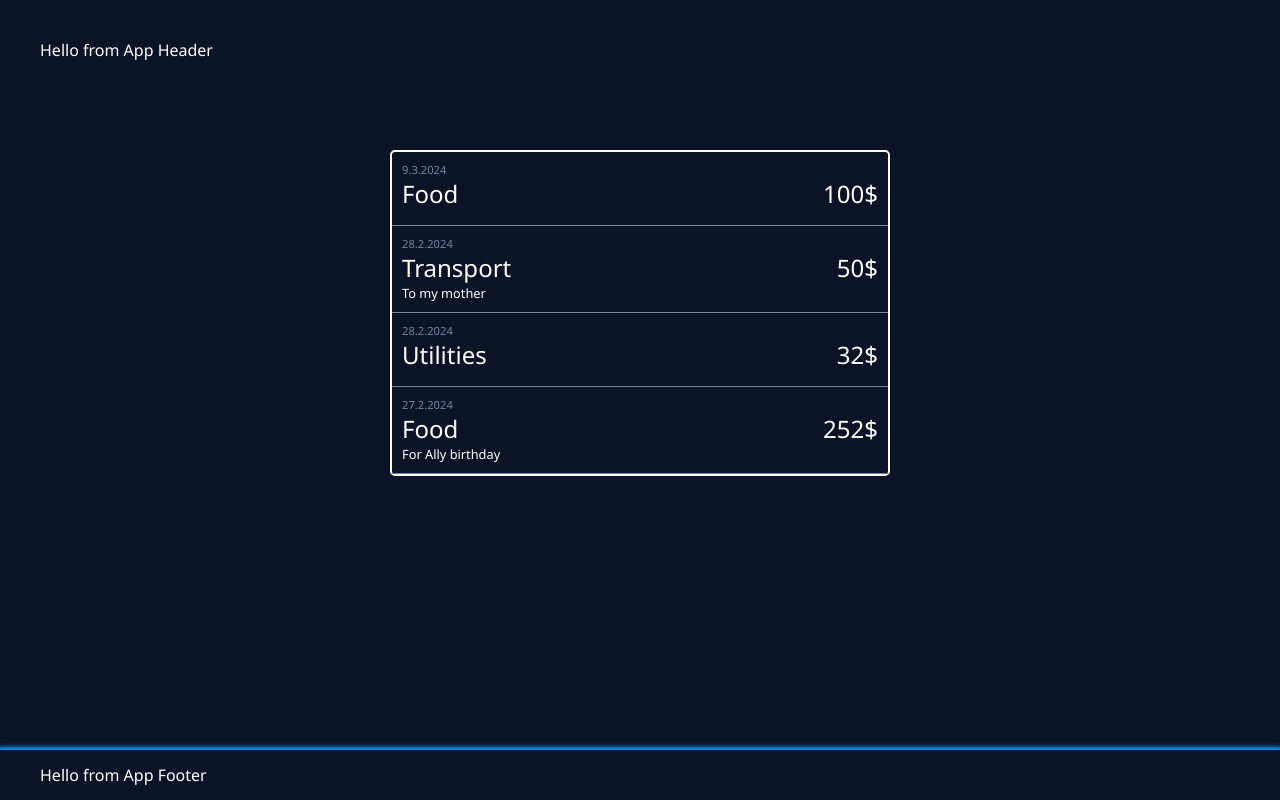
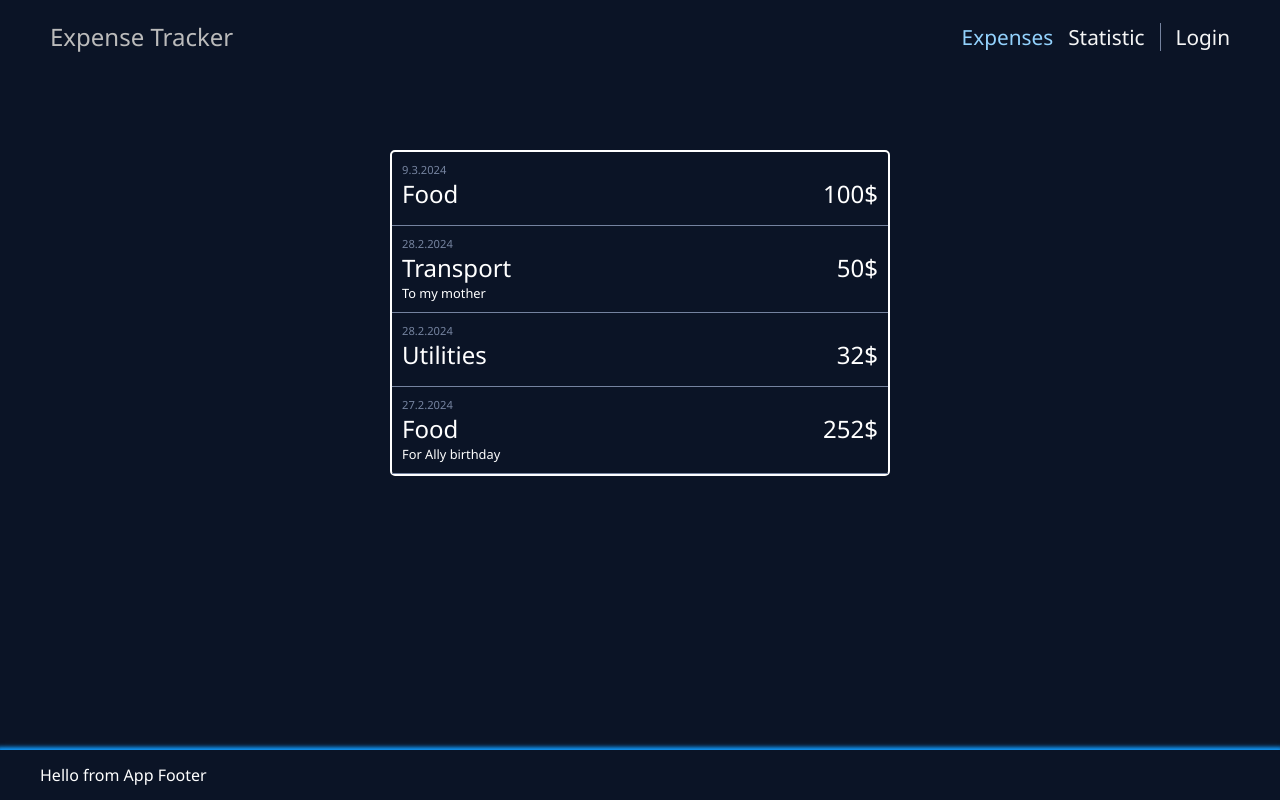
Before and after one commit to BatelKat96/ExpenseTracker-Frontend, a React (Vite) app: page / in a window 1280 px wide. Built offline with nearby package versions, Linux system fonts and the light colour scheme.

Commit message:
Add nav and logo to header

```diff
--- a/src/assets/style/basic/base.scss
+++ b/src/assets/style/basic/base.scss
@@ -24,3 +24,9 @@ a {
   text-decoration: none;
   color: inherit;
 }
+
+ul {
+  list-style: none;
+  margin: 0;
+  padding: 0;
+}
--- a/src/assets/style/cmps/app-header.scss
+++ b/src/assets/style/cmps/app-header.scss
@@ -1,6 +1,7 @@
 .app-header {
-    color: $clr1;
     height: 100px;
+    padding: 20px 50px;
+    font-size: 1.3rem;
 
     header {
         display: flex;
@@ -8,5 +9,26 @@
         justify-content: space-between;
     }
 
+    nav {
+        display: flex;
+        gap: 15px;
+        color: rgb(245, 245, 245);
+
+        a:last-of-type {
+            border-inline-start: 1px solid $clr2;
+            padding-inline-start: 15px;
+        }
+    }
+
+
+    a.active {
+        color: $clr3;
+    }
+
+    .logo {
+        color: rgb(187, 187, 187);
+        font-size: 1.5rem;
+    }
+
 
 }
--- a/src/cmps/AppHeader.jsx
+++ b/src/cmps/AppHeader.jsx
@@ -1,10 +1,18 @@
+import { Link, NavLink } from 'react-router-dom';
+
 export function AppHeader() {
 
     return (
-        <section className='app-header full main-app'>
+        <section className='app-header full '>
             <header>
-
-                Hello from App Header
+                <Link to={'/'} className='logo'>
+                    Expense Tracker
+                </Link>
+                <nav>
+                    <NavLink to="/">Expenses</NavLink>
+                    <NavLink to="/Statistic">Statistic</NavLink>
+                    <NavLink to="/LoginSignup">Login</NavLink>
+                </nav>
             </header>
         </section>
     )
```
Also changed, not shown: public/logo.png (added), 1 other file (tests, documents, lock files or other folders).
